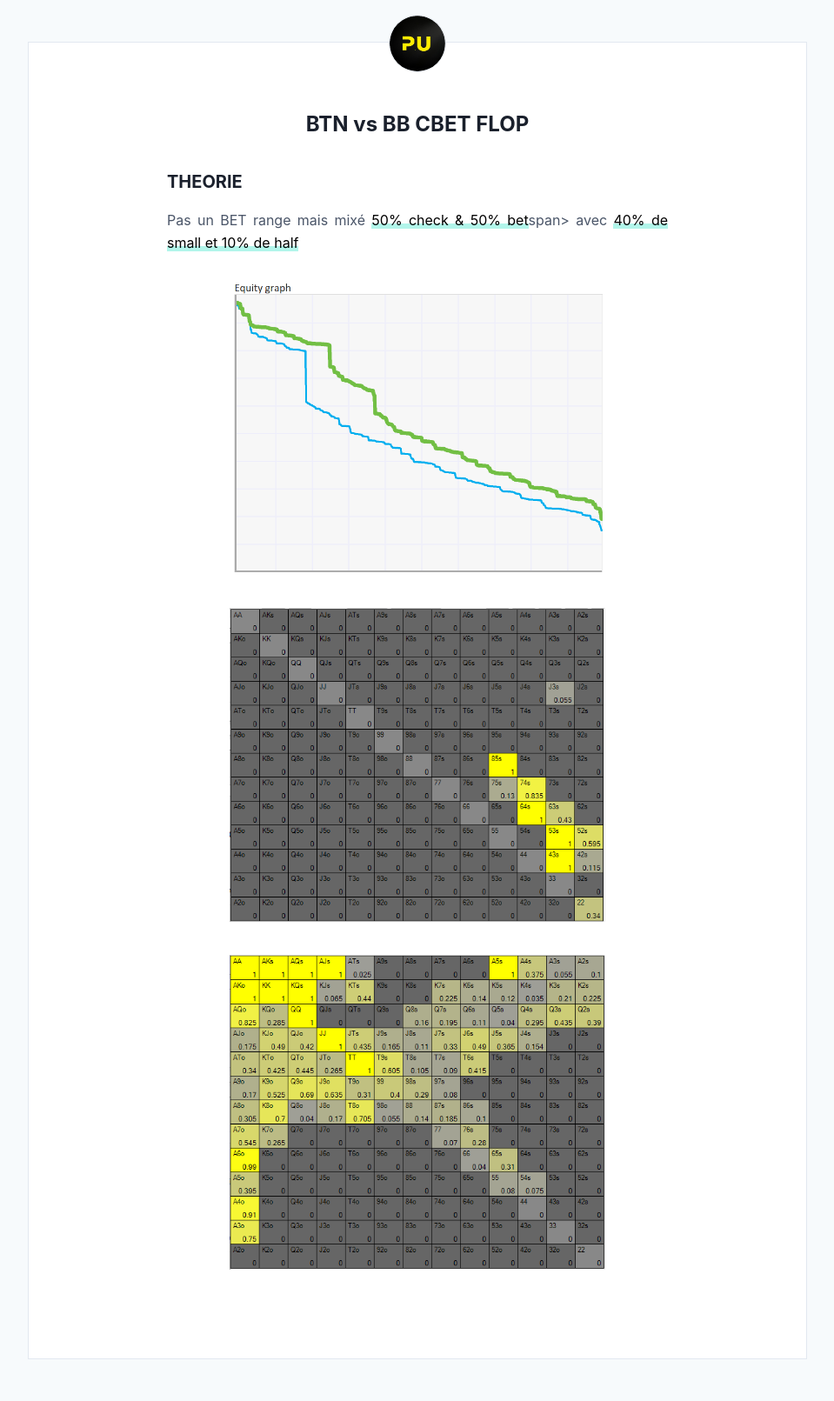
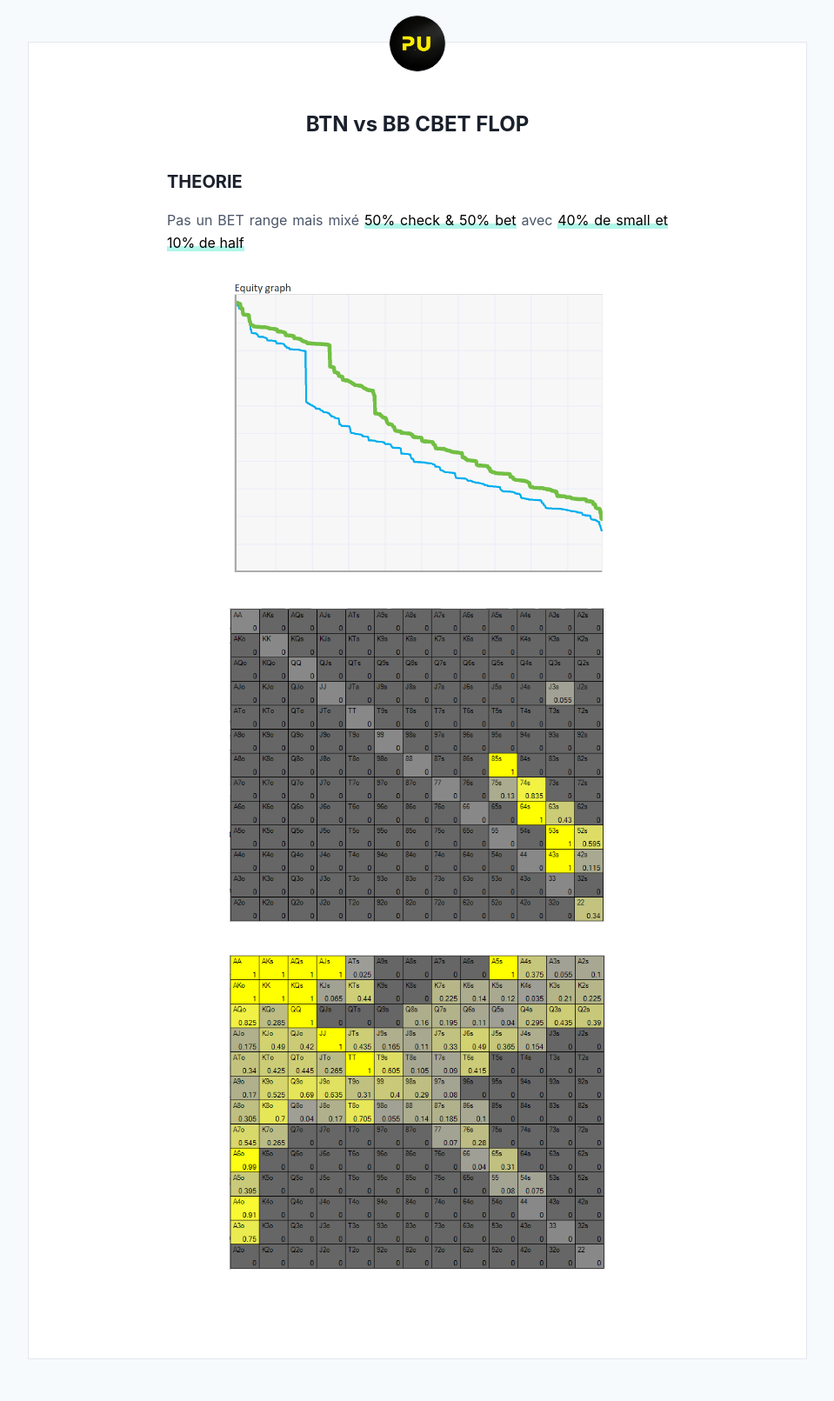
Before and after one commit to greglejeune/blog, a Jekyll site: the page built from _posts/2024-02-04-btnvsbb-cbet.md, in a window 1280 px wide. Shown: the whole page at 87% size, without its empty margins (160-1119 px from the left). Built offline with Jekyll 4.4.1, drawn with Linux system fonts in a browser that asks for light colours.

Commit message:
Update 2024-02-04-btnvsbb-cbet.md

```diff
--- a/_posts/2024-02-04-btnvsbb-cbet.md
+++ b/_posts/2024-02-04-btnvsbb-cbet.md
@@ -11,7 +11,7 @@ categories: pu
 
   <h2>THEORIE</h2>
 
-  <p>Pas un BET range mais mixé <span>50% check & 50% bet</span>span> avec <span>40% de small et 10% de half</span></p>
+  <p>Pas un BET range mais mixé <span>50% check & 50% bet</span> avec <span>40% de small et 10% de half</span></p>
 
   <figure class="image-center">
     <img src="/blog/img/2024-02-04-eq.png" style="width: 50%; heigth: 50%">
```
